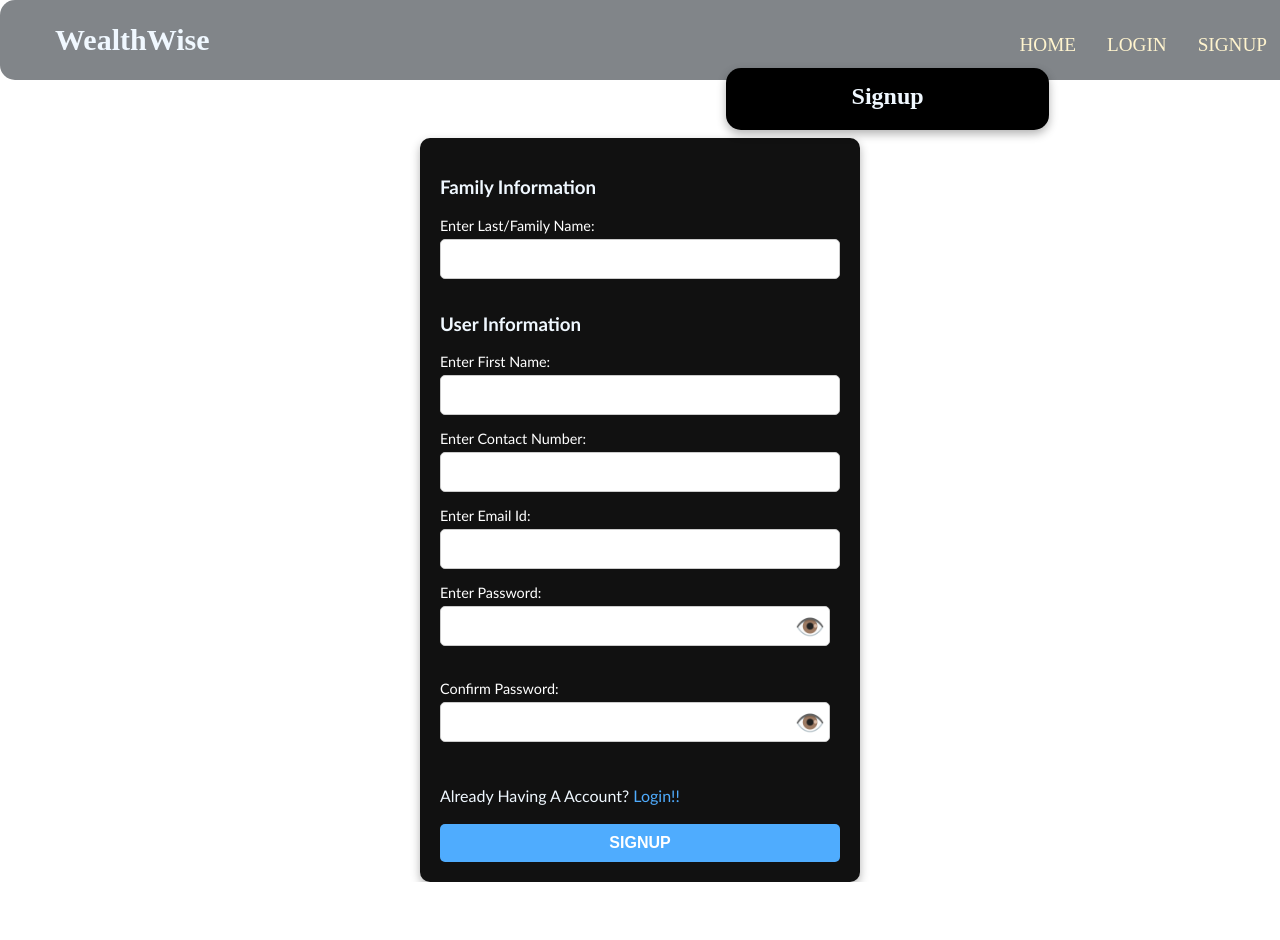
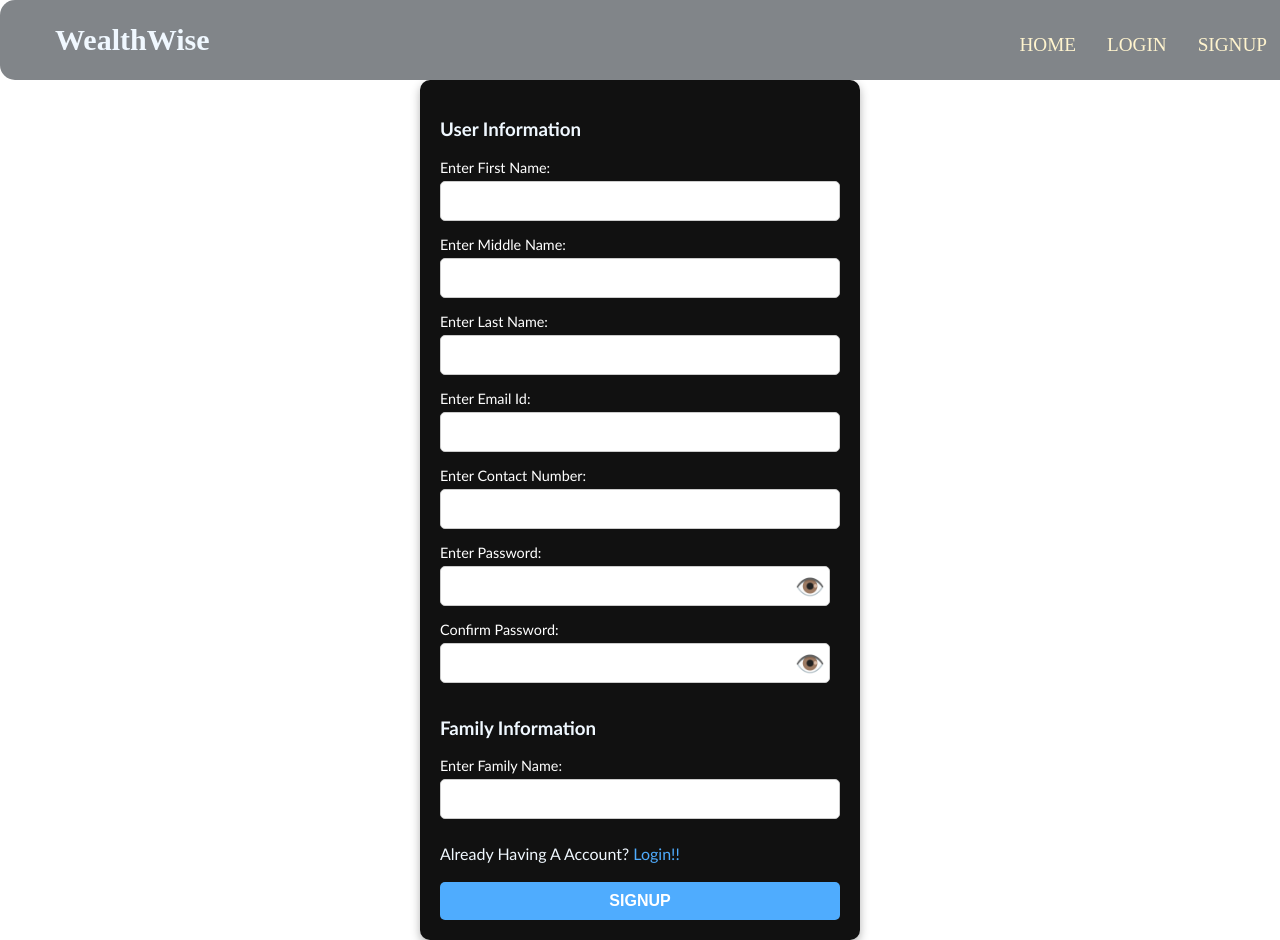
Before and after one commit to Yaash001/WealthWise_Frontend, a React (Vite) app: page /signup in a window 1280 px wide. Before the commit the page ends 882 px from the top, so only its background shows below. Built offline with nearby package versions, Linux system fonts and the light colour scheme.

Commit message:
Tried To Sent Data From SignUp Page To DB But Failed With Error 500

```diff
--- a/src/App.jsx
+++ b/src/App.jsx
@@ -11,6 +11,7 @@ function App() {
     <Router>
       <Navig />
       <Routes>
+      {/*<Route path="/" element={<Navigate to="/login" />} />*/}
 
         <Route path="/Home" element={<Home />} />
         <Route path="/signup" element={<SignUp />} />
--- a/src/Components/SignUp.jsx
+++ b/src/Components/SignUp.jsx
@@ -12,10 +12,11 @@ function SignUp() {
   const [compass,setcomPass] = useState(false);
 
   const [formData,setData] = useState({
-    familyName:"",
     firstName:"",
+    middleName:"",
+    lastName:"",
+    email:"",
     number:"",
-    email:"",
     passWord:"",
     RePass:""
   });
@@ -31,7 +32,11 @@ function SignUp() {
     }
     const { RePass, ...dataToSend } = formData;
 
-    const response = await fetch("/user/signup", { method: "POST", headers: { "Content-Type": "application/json", }, body: JSON.stringify(dataToSend), });
+    const response = await fetch("http://localhost:8080/user/Usersignup",
+      { method: "POST",
+        headers: { "Content-Type": "application/json", }
+        , body: JSON.stringify(dataToSend),
+       });
 
 
     if (!response.ok) {
@@ -49,44 +54,47 @@ function SignUp() {
 
     return (
         <div className="Form">
-          <div className="signup-title">Signup</div>
 <div className="SignUp">
   <form className="SignUpForm" onSubmit={handleSubmit}>
-    <h3>Family Information </h3>
-    <label htmlFor="familyName">Enter Last/Family Name:</label>
-    <input type="text" id="familyName" name='familyName' onChange={handleChange}required />
-<h3>User Information </h3>
-    <label htmlFor="FName">Enter First Name:</label>
-    <input type="text" id="firstName" name="firstName" onChange={handleChange} required />
-    <br />
+    <h3>User Information </h3>
+    <label htmlFor="firstName">Enter First Name:</label>
+    <input type="text" id="firstName" name='firstName' onChange={handleChange} required />
 
+    <label htmlFor="middleName">Enter Middle Name:</label>
+    <input type="text" id="middleName" name='middleName' onChange={handleChange}required />
 
-    <label htmlFor="contact">Enter Contact Number:</label>
-    <input type="text" id="number" name="number" onChange={handleChange} required />
+    <label htmlFor="lastName">Enter Last Name:</label>
+    <input type="text" id="lastName" name="lastName" onChange={handleChange} required />
     <br />
 
     <label htmlFor="Email">Enter Email Id:</label>
     <input type="email" id="Email" name="email" onChange={handleChange} required />
     <br />
 
+    <label htmlFor="contact">Enter Contact Number:</label>
+    <input type="text" id="number" name="number" onChange={handleChange} required />
+    <br />
+
+
     <label htmlFor="PassWord">Enter Password:</label><div className='pass-f'>
       <div className="ip">
-    <input type={pass ? "text" : "password"} id="passWord" name="passWord" onChange={handleChange} required />
+    <input type={pass ? "text" : "password"} id="passWord" name="passWord" onChange={handleChange}  autoComplete="new-password" required />
    <Eye toggleVisibility={()=> setPass(!pass)}/>
    </div>
    </div>
 
-    <br />
 
     <label htmlFor="RePass">Confirm Password:</label>
     <div className='pass-f'>
     <div className="ip">
-    <input type={compass ? "text" : "password"}  id="RePass" name="RePass" onChange={handleChange} required />
+    <input type={compass ? "text" : "password"}  id="RePass" name="RePass" autoComplete="new-password" onChange={handleChange} required />
     <Eye toggleVisibility={()=> setcomPass(!compass)}/>
       </div>
     </div>
+    <h3>Family Information </h3>
+    <label htmlFor="familyName">Enter Family Name:</label>
+    <input type="text" id="familyName" name="familyName" onChange={handleChange} required />
 
-    <br />
     Already Having A Account?{' '}
     <Link to="/login">Login!!</Link>
     <br/> <br/>
--- a/src/Components/Signup.css
+++ b/src/Components/Signup.css
@@ -1,4 +1,4 @@
-.signup-title {
+/*.signup-title {
   width: 19%;
   margin: 80px auto 20px;
   padding: 15px 40px;
@@ -12,10 +12,12 @@
   box-shadow: 0px 4px 10px rgba(0, 0, 0, 0.3);
   text-align: center;
   transition: background-color 0.3s ease;
-  position: fixed;
+
   margin-top: 150px;
 
 }
+*/
+
 
 .signup-title:hover {
   background-color: #FFF0F5;
@@ -23,6 +25,7 @@
 }
 
 .SignUpForm {
+  margin-top: 120px;
     font-family: Calibri;
   }
   h3{
```
